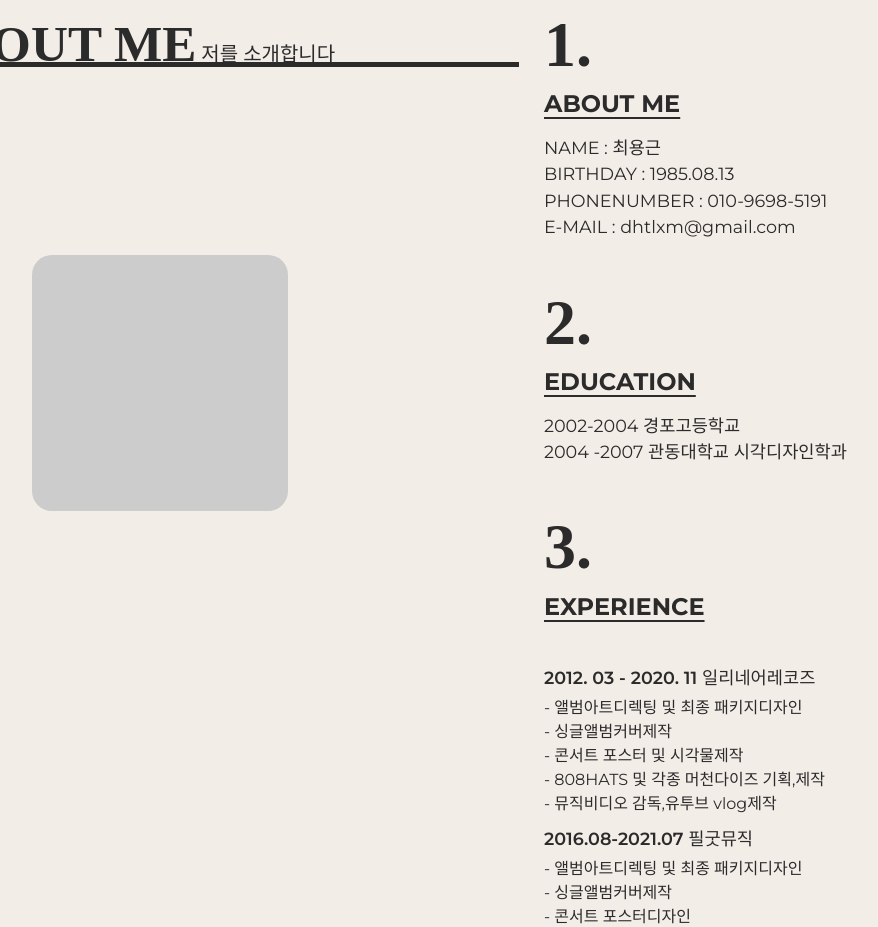
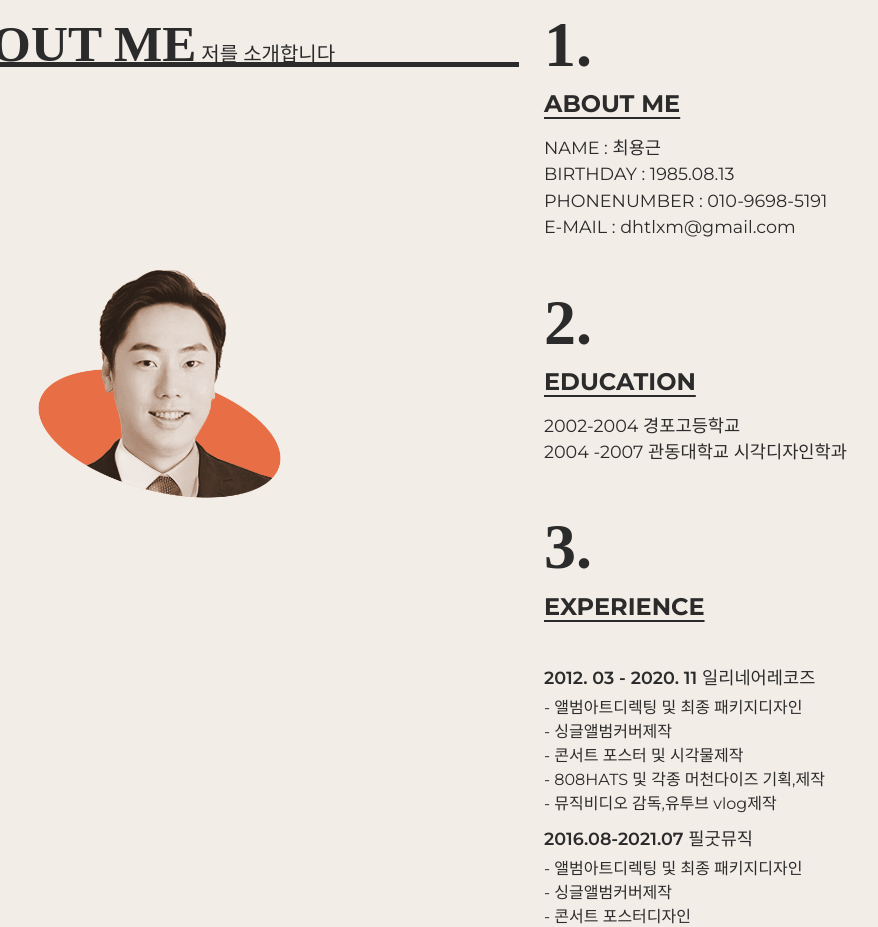
Before and after one commit to BANYANROOTS/portfolio2024_vite, a website built with Vite: page src/index.html in a window 1280 px wide. Shown: the part 813-1740 px from the top of the page, without its empty margins (96-974 px from the left). Built offline with nearby package versions, Linux system fonts and the light colour scheme; some packages are replaced by stand-ins of ours; a small style sheet from the web is missing; files whose address does not match are found by name; a web font is replaced by a local one.

Commit message:
사진수정

```diff
--- a/src/assets/css/section/skill.css
+++ b/src/assets/css/section/skill.css
@@ -25,11 +25,13 @@
 .skill__pic{
     width: 20%;
     height: 20vw;
-    background-color: #ccc;
     position: absolute;
     left: 10%;
     top: 20%;
     border-radius: 20px;
+    background-image: url(../../img/me.png);
+    background-size: cover;
+    mix-blend-mode: multiply;
 }
 .skill__title em {
     font-size: 1.25rem;
--- a/src/index.html
+++ b/src/index.html
@@ -460,7 +460,7 @@
                                 <em>깃허브에 들어오시면 모든 코딩소스를 볼 수 있습니다.</em>
                             </li>
                             <li>
-                                <a href="dhtlxm@gmail.com" target="_blank">Portfolio</a>
+                                <a href="dhtlxm@gmail.com" target="_blank">E-mail</a>
                                 <em>이메일 링크입니다.</em>
                             </li>
                             <li>
```
Also changed, not shown: src/assets/img/me.png (added).
